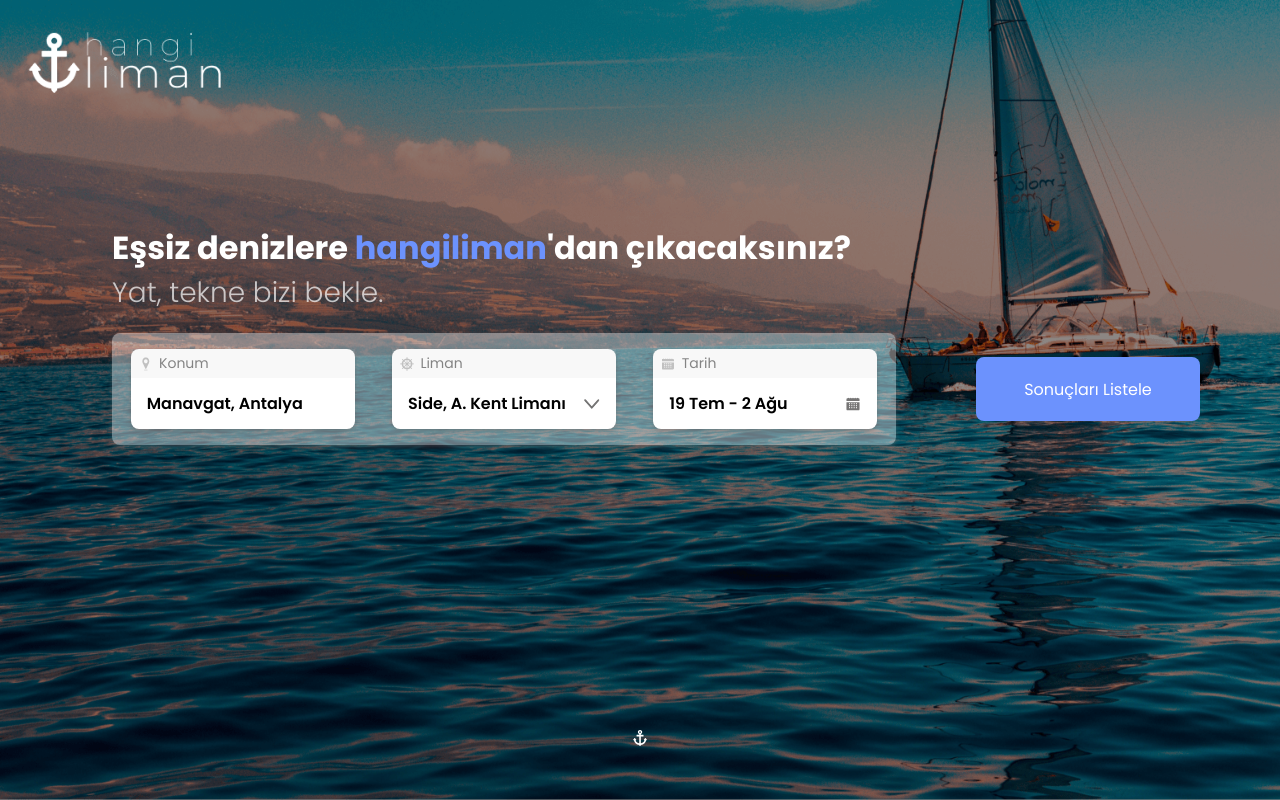
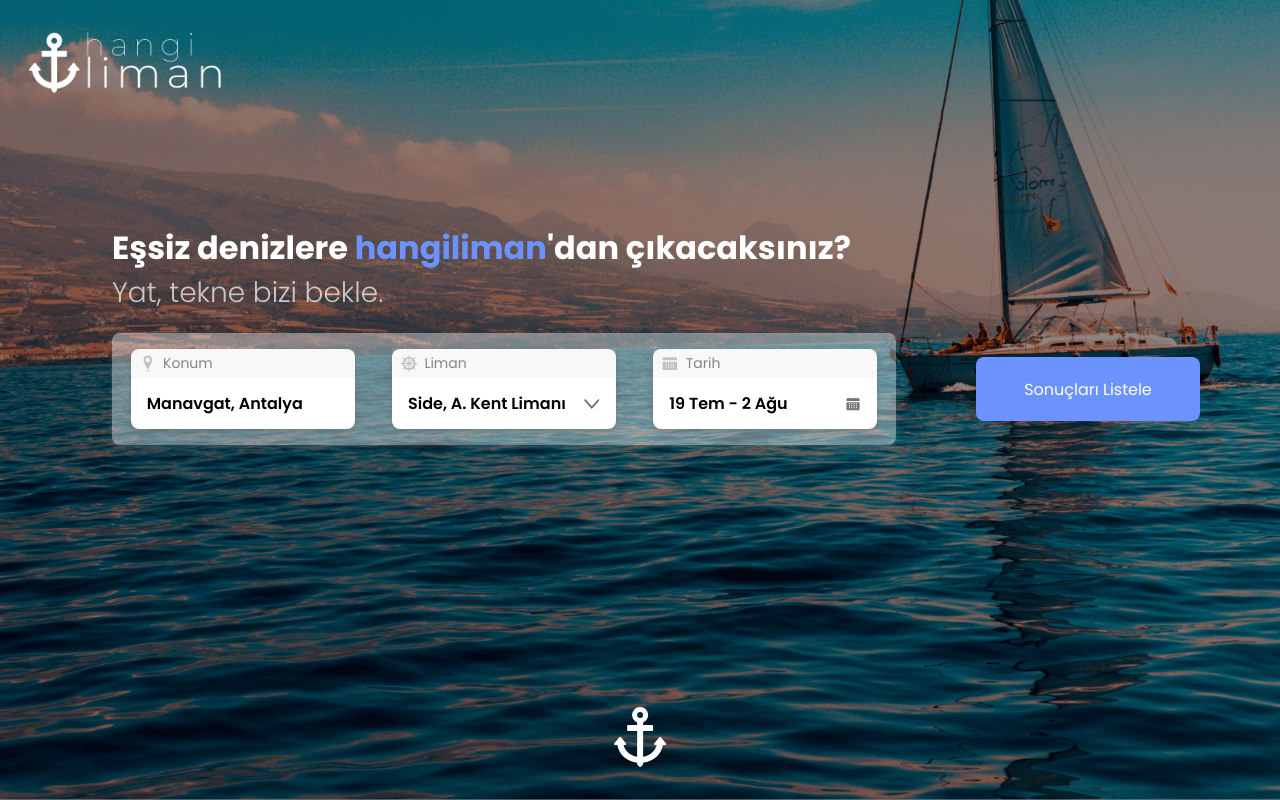
Before and after one commit to alperenak/hangiliman, a React (Create React App) app: page / in a window 1280 px wide. Built offline with nearby package versions, Linux system fonts and the light colour scheme.

Commit message:
debug.log .gitignore

```diff
--- a/src/App.css
+++ b/src/App.css
@@ -203,6 +203,8 @@ input {
 
 .location-icon {
   margin: 0px 0.4rem 0px 0.5rem;
+  width: 18px;
+  height: 17px;
 }
 
 /* for box head calendar icon */
@@ -246,6 +248,8 @@ input {
 
 .anchor-icon-div-img {
   bottom: 1rem;
+  width: 60px;
+  height: 60px;
   cursor: pointer;
 }
 
@@ -506,6 +510,10 @@ input {
 
 .port-location-img {
   margin-right: 0.1rem;
+  color:white;
+  width: 18px;
+  height: 18px;
+  fill:"#fff"
 }
 
 /* port name */
--- a/src/components/icons/CardPortLocation.js
+++ b/src/components/icons/CardPortLocation.js
@@ -2,7 +2,7 @@ import * as React from "react";
 
 function SvgCardPortLocation(props) {
   return (
-    <svg width="1em" height="1em" viewBox="0 0 18 18" fill="none" {...props}>
+    <svg width="1em" height="1em" viewBox="0 0 18 18" fill="currentColor" {...props}>
       <g opacity={0.9}>
         <mask
           id="cardPortLocation_svg__a"
--- a/src/components/part3/renderCard.js
+++ b/src/components/part3/renderCard.js
@@ -1,5 +1,5 @@
 import React from "react"
-import { Location } from "../../components/icons/index"
+import { CardPortLocation} from "../../components/icons/index"
 import { FakeData } from "./fakeData/fakeData"
 import { ConverData } from "./convertData"
 
@@ -29,7 +29,7 @@ export default function RenderCard({ data = FakeData }) {
 
                         {/* port location */}
 
-                        <div className="port-location flex-center ml-1"><Location className="port-location-img" />{item.location}</div>
+                        <div className="port-location flex-center ml-1"><CardPortLocation className="port-location-img" />{item.location}</div>
 
                         {/* port name */}
 
```
Also changed, not shown: 2 other files (tests, documents, lock files or other folders).
